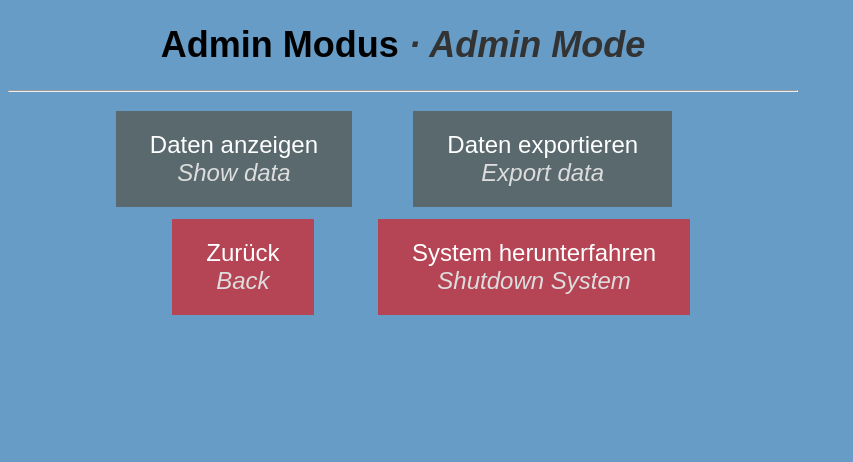
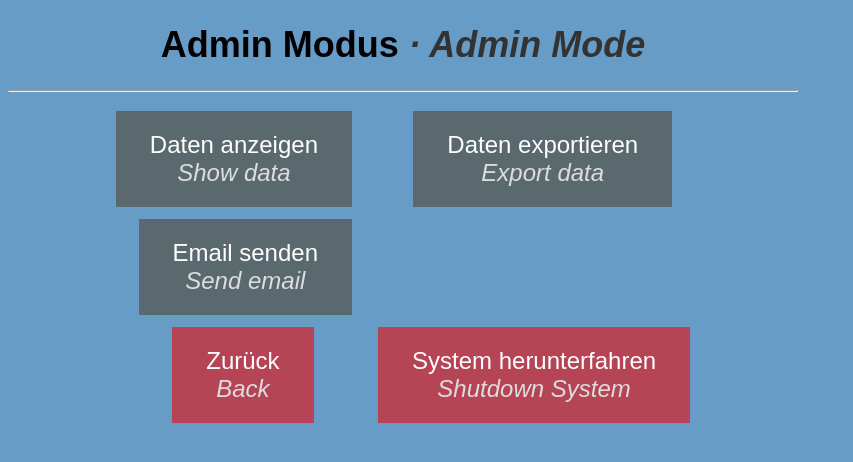
Before and after one commit to jknappe/access-log, a Flask app: page /admin in a window 1280 px wide. Shown: the top 462 px of the page, without its empty margins (0-853 px from the left). Run offline with Flask 2, Linux system fonts and the light colour scheme; data comes from the database, SQL or seed files in the repository; some libraries are stand-ins or nearby versions.

Commit message:
adds email feature (for testing)

```diff
--- a/app.py
+++ b/app.py
@@ -1,11 +1,20 @@
 from flask import Flask, render_template, url_for, request, redirect, flash
 from flask_sqlalchemy import SQLAlchemy
 from datetime import datetime
+from flask_mail import Mail, Message
 
 import flask_excel as excel
 import os
 
 app = Flask(__name__)
+
+app.config['MAIL_SERVER']='smtp.office365.com'
+app.config['MAIL_PORT'] = 587
+app.config['MAIL_USERNAME'] = 'fgd-accesslog@outlook.com'
+app.config['MAIL_PASSWORD'] = '***'
+app.config['MAIL_USE_TLS'] = True
+mail = Mail(app)
+
 
 # Set up SQL database
 #=====================================================
@@ -144,6 +153,13 @@ def download_data():
 def shutdown():
     os.system("sudo shutdown -h now")
 
+@app.route("/email")
+def email():
+   msg = Message('Hello', sender = 'fgd-accesslog@outlook.com', recipients = ['jan.knappe@gmail.com'])
+   msg.body = "This is the email body"
+   mail.send(msg)
+   return "Sent"
+
 # Debugger
 #=====================================================
 
--- a/templates/admin.html
+++ b/templates/admin.html
@@ -15,6 +15,10 @@
         <tr>
             <td><a href="{{ url_for('show_data') }}" class="next-button">Daten anzeigen<br /><i>Show data</i> </a></td>
             <td><a href="{{ url_for('download_data') }}" class="next-button">Daten exportieren<br /><i>Export data</i> </a></td>
+        </tr>
+        <tr>
+            <td><a href="{{ url_for('email') }}" class="next-button">Email senden<br /><i>Send email</i> </a></td>
+
         </tr>
         <tr>
             <td><a href="{{ url_for('index') }}" class="home-button">Zurück<br /><i>Back</i> </a></td>
```
